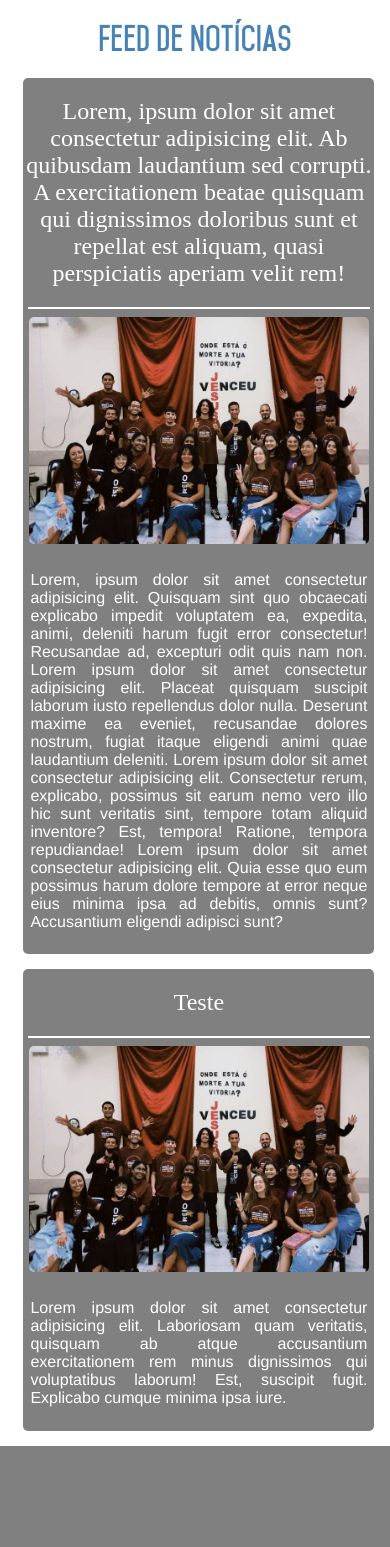
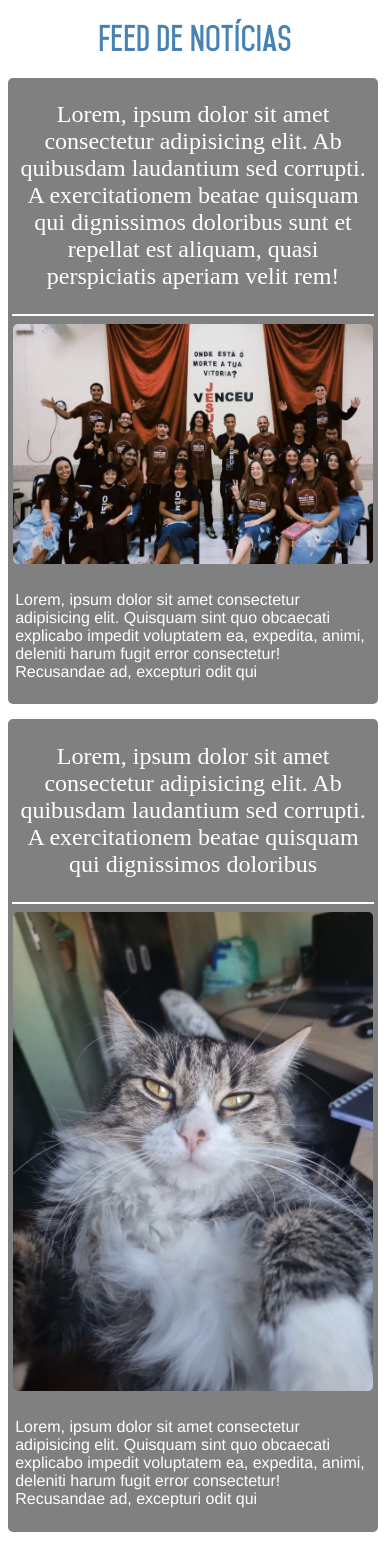
Before and after one commit to Gabriel593-dotcom/AD-Belem-JdVarginha-06, a PHP site: page /homepage.html in a window 390 px wide. Before the commit the page ends 1446 px from the top, so only its background shows below. Run offline with PHP 8.4, Linux system fonts and the light colour scheme; some web fonts are replaced.

Commit message:
adicionando espaco na homepage para fixed-news

```diff
--- a/css/home.css
+++ b/css/home.css
@@ -8,7 +8,7 @@ body {
 header {
     width: 100%;
     height: 500px;
-    background-image: url("../imagens/header.jpg");
+    background-image: url("");
     background-color: grey;
     background-repeat: no-repeat;
 }
--- a/css/homepage.css
+++ b/css/homepage.css
@@ -8,18 +8,27 @@ body {
 .container {
     display: flex;
     flex-direction: column;
+    width: 70%;
 }
 
 @media only screen and (max-width: 550px) {
     .container {
-        align-items: center;
+        width: 100%;
     }
 }
 
 .title-container {
     display: flex;
     justify-content: center;
-    width: 60%;
+}
+
+@media only screen and (min-width: 550px) {
+    .title-container {
+        display: flex;
+        justify-content: center;
+        width: 95%;
+        margin-left: 2%;
+    }
 }
 
 .container h1 {
@@ -31,8 +40,8 @@ body {
 .news {
     background-color: #808080;
     border-radius: 5px;
-    width: 60%;
-    height: 20%;
+    width: 95%;
+    height: 25%;
     margin-bottom: 15px;
     margin-left: 2%;
     text-align: center;
@@ -40,7 +49,8 @@ body {
 
 @media only screen and (max-width: 550px) {
     .news {
-        width: 90%;
+        width: 95%;
+        margin-left: none;
     }
 }
 
@@ -48,6 +58,7 @@ body {
     font-family: "Anson";
     font-weight: 100;
     color: #FFF;
+    padding: 1%;
 }
 
 .news img {
@@ -63,3 +74,9 @@ body {
     padding: 2%;
     text-align: justify;
 }
+
+@media only screen and (max-width: 550px) {
+    .news div p {
+        text-align: left;
+    }
+}
--- a/homepage.html
+++ b/homepage.html
@@ -11,7 +11,6 @@
         window.onload = function() {
             let iframe = parent.document.getElementById("homepage-iframe");
             if (iframe) {
-                console.log("caiu aqui script");
                 let contentSize = document.getElementById("container").scrollHeight + 50
                 iframe.height = contentSize;
                 localStorage['iframeHomePageSize'] = contentSize;
@@ -26,14 +25,14 @@
             <h1>Feed de Notícias</h1>
         </div>
         <div class="news">
-            <div>
+            <div class="news-title">
                 <h2>Lorem, ipsum dolor sit amet consectetur adipisicing elit. Ab quibusdam laudantium sed corrupti. A exercitationem beatae quisquam qui dignissimos doloribus sunt et repellat est aliquam, quasi perspiciatis aperiam velit rem!</h2>
             </div>
             <hr style="border: 1px solid #FFF; width: 97%; background-color: #FFF;">
-            <div>
+            <div class="news-image">
                 <img src="imagens/header.jpg" alt="">
             </div>
-            <div>
+            <div class="news-subtitle">
                 <p>Lorem, ipsum dolor sit amet consectetur adipisicing elit. Quisquam sint quo obcaecati explicabo impedit voluptatem ea, expedita, animi, deleniti harum fugit error consectetur! Recusandae ad, excepturi odit quis nam non. Lorem ipsum dolor
                     sit amet consectetur adipisicing elit. Placeat quisquam suscipit laborum iusto repellendus dolor nulla. Deserunt maxime ea eveniet, recusandae dolores nostrum, fugiat itaque eligendi animi quae laudantium deleniti. Lorem ipsum dolor
                     sit amet consectetur adipisicing elit. Consectetur rerum, explicabo, possimus sit earum nemo vero illo hic sunt veritatis sint, tempore totam aliquid inventore? Est, tempora! Ratione, tempora repudiandae! Lorem ipsum dolor sit amet
@@ -41,18 +40,21 @@
             </div>
         </div>
         <div class="news">
-            <div>
-                <h2>Teste</h2>
+            <div class="news-title">
+                <h2>Lorem, ipsum dolor sit amet consectetur adipisicing elit. Ab quibusdam laudantium sed corrupti. A exercitationem beatae quisquam qui dignissimos doloribus</h2>
             </div>
             <hr style="border: 1px solid #FFF; width: 97%; background-color: #FFF;">
-            <div>
-                <img src="imagens/header.jpg" alt="">
+            <div class="news-image">
+                <img src="imagens/gata.jpg" alt="">
             </div>
-            <div>
-                <p>Lorem ipsum dolor sit amet consectetur adipisicing elit. Laboriosam quam veritatis, quisquam ab atque accusantium exercitationem rem minus dignissimos qui voluptatibus laborum! Est, suscipit fugit. Explicabo cumque minima ipsa iure.</p>
+            <div class="news-subtitle">
+                <p>Lorem, ipsum dolor sit amet consectetur adipisicing elit. Quisquam sint quo obcaecati explicabo impedit voluptatem ea, expedita, animi, deleniti harum fugit error consectetur! Recusandae ad, excepturi odit quis nam non. Lorem ipsum dolor
+                    sit amet consectetur adipisicing elit. Placeat quisquam suscipit laborum iusto repellendus dolor nulla. Deserunt maxime ea eveniet, recusandae dolores nostrum, fugiat itaque eligendi animi quae laudantium deleniti. Lorem ipsum dolor
+                    sit amet consectetur adipisicing elit. Consectetur rerum, explicabo, possimus sit earum nemo vero illo hic sunt veritatis sint, tempore totam aliquid inventore? Est</p>
             </div>
         </div>
     </div>
+    <script src="script/homepage.js"></script>
 </body>
 
 </html>
--- /dev/null
+++ b/script/homepage.js
@@ -0,0 +1,31 @@
+function addSeeMore() {
+    let subTitles = document.querySelectorAll(".news-subtitle p");
+    for (let subTitle of subTitles) {
+        let subTitleLenght = subTitle.innerHTML.length;
+        if (isMobile()) {
+            if (subTitleLenght > 90) {
+                subTitle.innerHTML = subTitle.innerHTML.toString().substring(0, 85);
+            }
+        } else if (subTitleLenght > 210) {
+            subTitle.innerHTML = subTitle.innerHTML.toString().substring(0, 209);
+        }
+    }
+}
+
+function isMobile() {
+    let result = true;
+    let displayWidth = window.screen.width;
+    let displayHeight = window.screen.height;
+
+    if (!(displayHeight < 900 && displayWidth < 600)) {
+        result = false;
+    }
+
+    return result;
+}
+
+function main() {
+    addSeeMore();
+}
+
+main();
```
Also changed, not shown: script/home.js (+14 -7 lines), imagens/gata.jpg (added).
